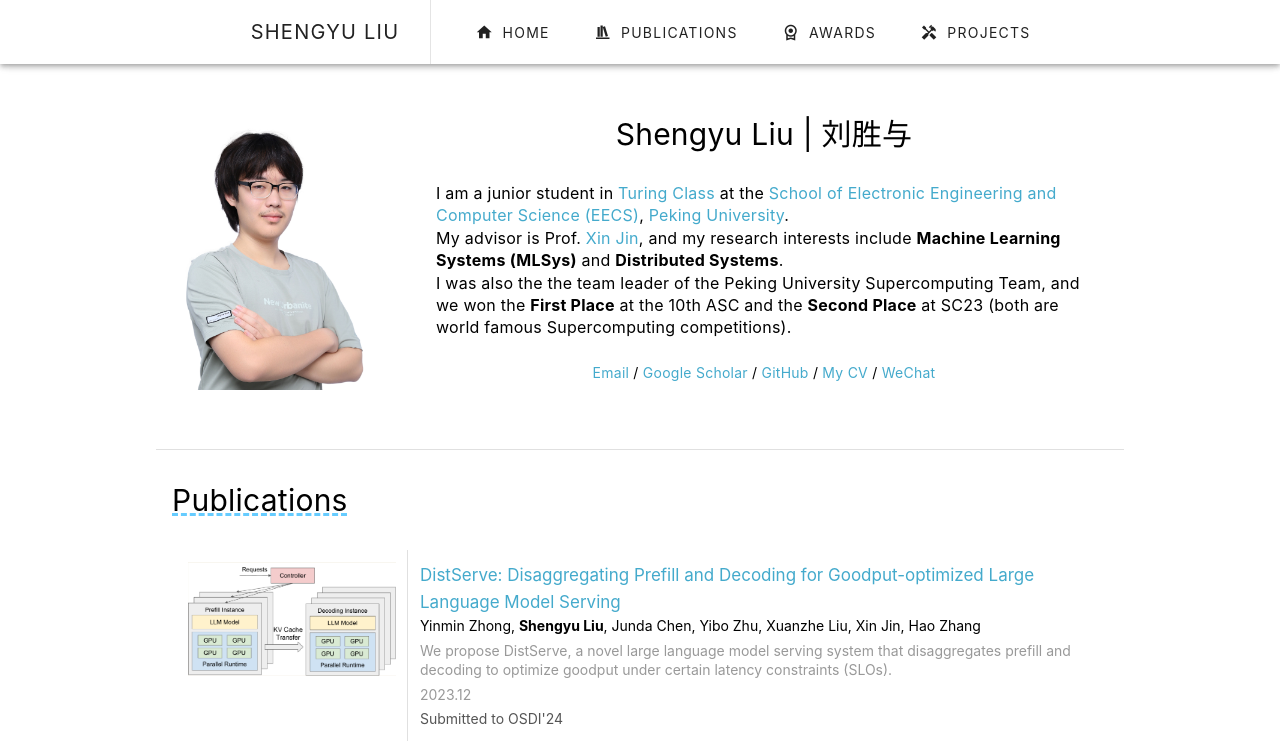
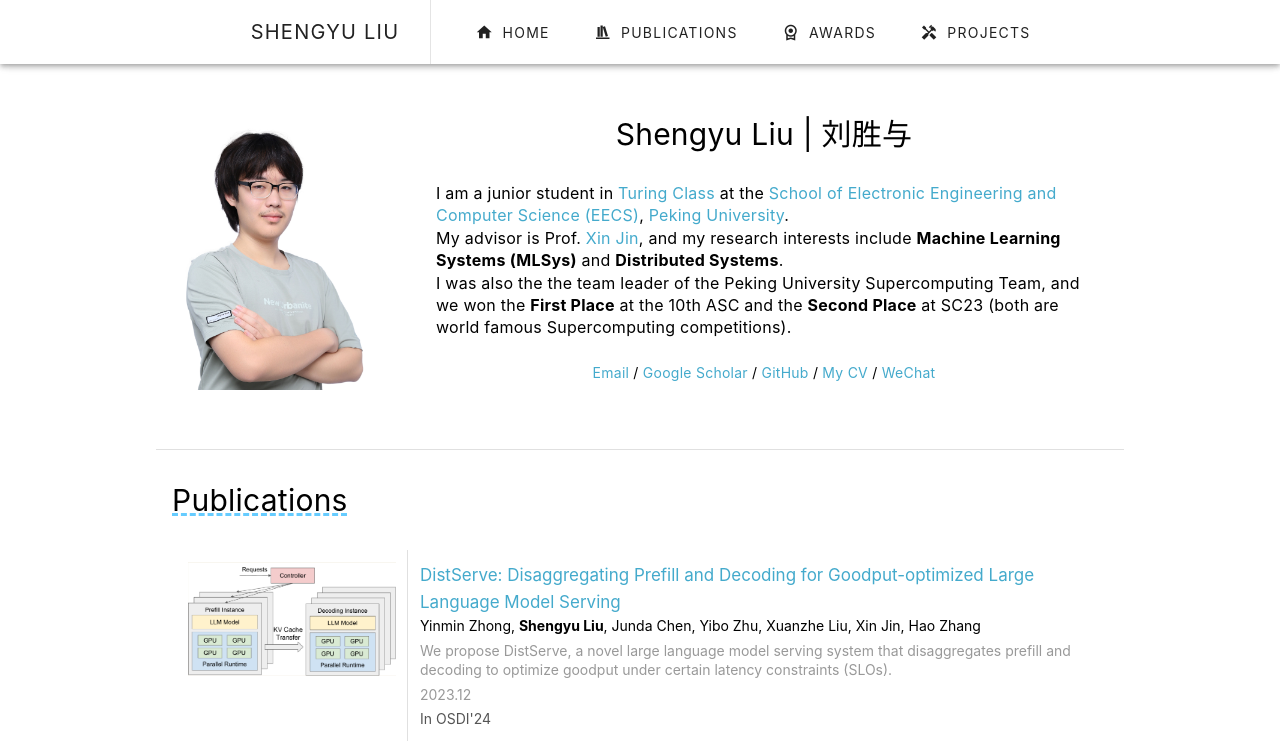
Before and after one commit to interestingLSY/interestingLSY.github.io, a Vue app: page / in a window 1280 px wide. Shown: the top 743 px of the page. Built offline with nearby package versions, Linux system fonts and the light colour scheme.

Commit message:
Update status for publication `DistServe`

```diff
--- a/src/data/publications.ts
+++ b/src/data/publications.ts
@@ -15,7 +15,7 @@
 		time: "2023.12",
 		img_path: "/publications/DistAttention.png",
 		description: "We propose DistServe, a novel large language model serving system that disaggregates prefill and decoding to optimize goodput under certain latency constraints (SLOs).",
-		submit_status: "Submitted to OSDI'24",
+		submit_status: "In OSDI'24",
 		link: "https://arxiv.org/abs/2401.09670"
 	},
 	{
```
